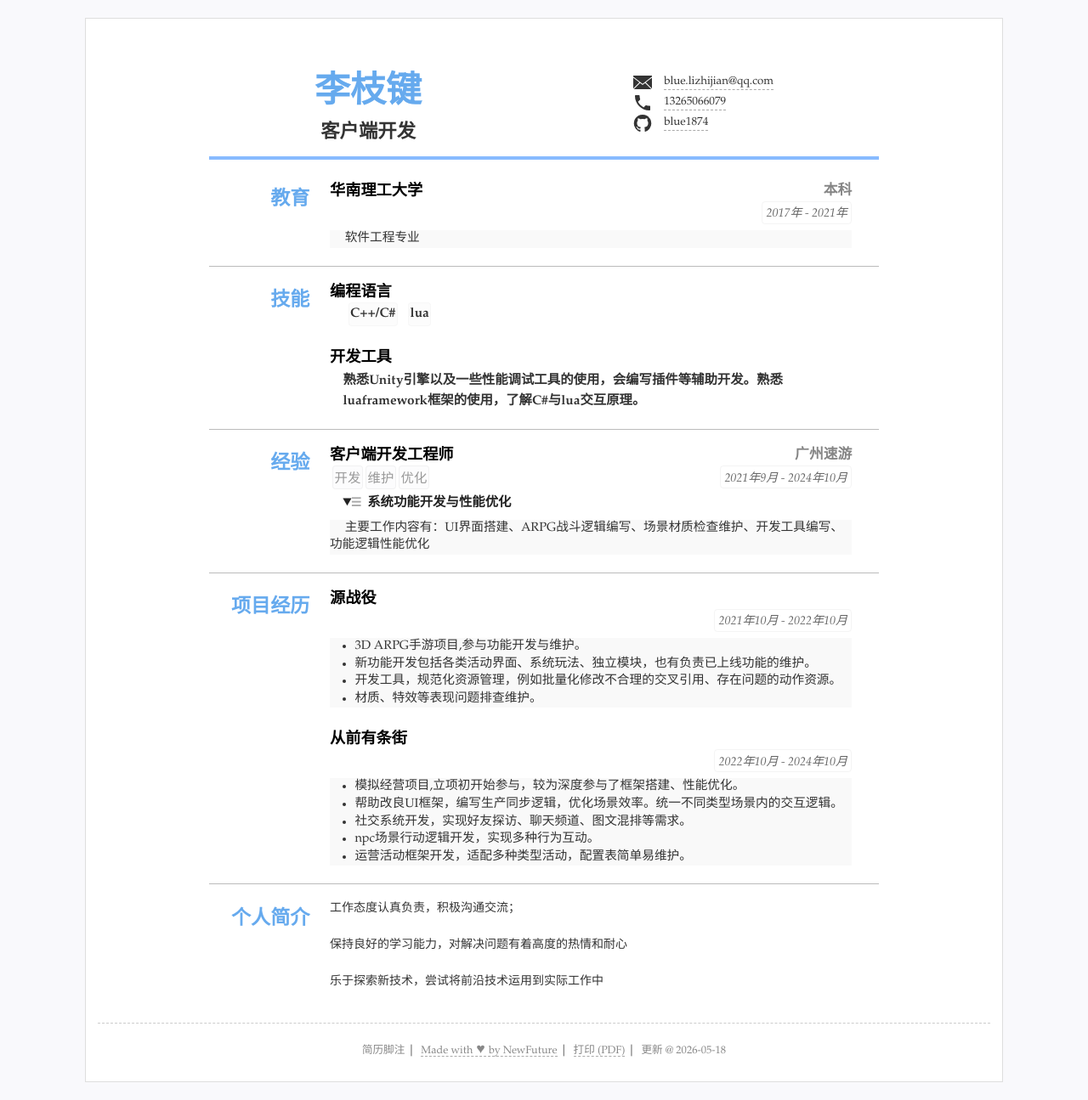
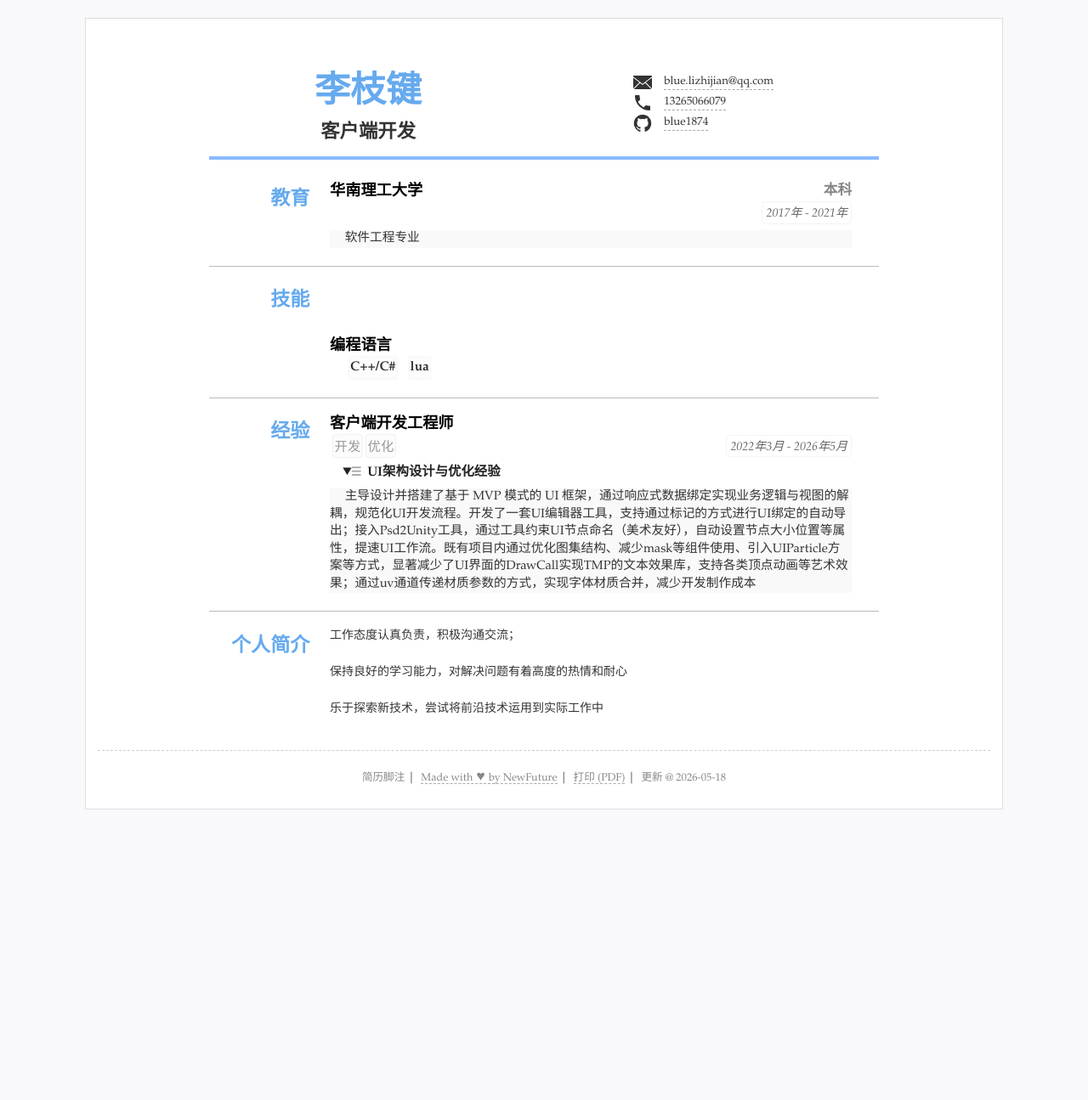
Before and after one commit to blue1874/resume, a Jekyll site: the page built from index.html, in a window 1280 px wide. Shown: the whole page at 85% size. Built offline with Jekyll 4.4.1, drawn with Linux system fonts in a browser that asks for light colours; after the commit the page ends 974 px from its top, so only the background shows below that.

Commit message:
Revise skills and experience in resume.yml
Updated skills and experience sections in resume.yml, including new UI architecture design and optimization details.

```diff
--- a/_data/resume.yml
+++ b/_data/resume.yml
@@ -34,40 +34,30 @@ main: #简历主要内容，
 - type: skills
   name: "技能"
   content:
+  - 拥有 3 年以上 Unity 游戏开发经验，完整参与过ARPG、SLG等游戏类型的研发与上线。
+  - 熟练掌握 C#/lua 与面向对象设计，属性 UGUI，在UI性能优化（内存、Draw Call）方面有丰富实战经验。
+  - 熟悉渲染管线（Built-in / URP）；了解 ShaderLab 或 ShaderGraph，能编写或修改基础的特效和材质 Shader。
   - title: 编程语言
     items: #itmems 可以小块的方式显示
     - C++/C#
     - lua
-  - title: 开发工具
-    summary: 熟悉Unity引擎以及一些性能调试工具的使用，会编写插件等辅助开发。熟悉luaframework框架的使用，了解C#与lua交互原理。
 
 - type: experience
   name: 经验
   content:
   - title: 客户端开发工程师
-    sub: 广州速游
-    duration: "2021年9月 - 2024年10月"
+    duration: "2022年3月 - 2026年5月"
     tags:
     - 开发
-    - 维护
     - 优化
-    summary: 系统功能开发与性能优化
-    detail: 主要工作内容有：UI界面搭建、ARPG战斗逻辑编写、场景材质检查维护、开发工具编写、功能逻辑性能优化
+    summary: UI架构设计与优化经验
+    detail:
+    - 主导设计并搭建了基于 MVP 模式的 UI 框架，通过响应式数据绑定实现业务逻辑与视图的解耦，规范化UI开发流程。
+    - 开发了一套UI编辑器工具，支持通过标记的方式进行UI绑定的自动导出；接入Psd2Unity工具，通过工具约束UI节点命名（美术友好），自动设置节点大小位置等属性，提速UI工作流。
+    - 既有项目内通过优化图集结构、减少mask等组件使用、引入UIParticle方案等方式，显著减少了UI界面的DrawCall
+    - 实现TMP的文本效果库，支持各类顶点动画等艺术效果；通过uv通道传递材质参数的方式，实现字体材质合并，减少开发制作成本
     open: open
     #可以设置open默认展开
-
-- type: projects
-  name: 项目经历
-  content:
-  - title: 源战役
-    duration: 2021年10月 - 2022年10月
-    detail:
-      md: _data/demo.md
-  - title: 从前有条街
-    duration: 2022年10月 - 2024年10月
-    detail:
-      md: _data/demo2.md
-   #可继续添加更多内容
 
 #others 其他简略内容(列表)
 others: #其他列表显示
```
